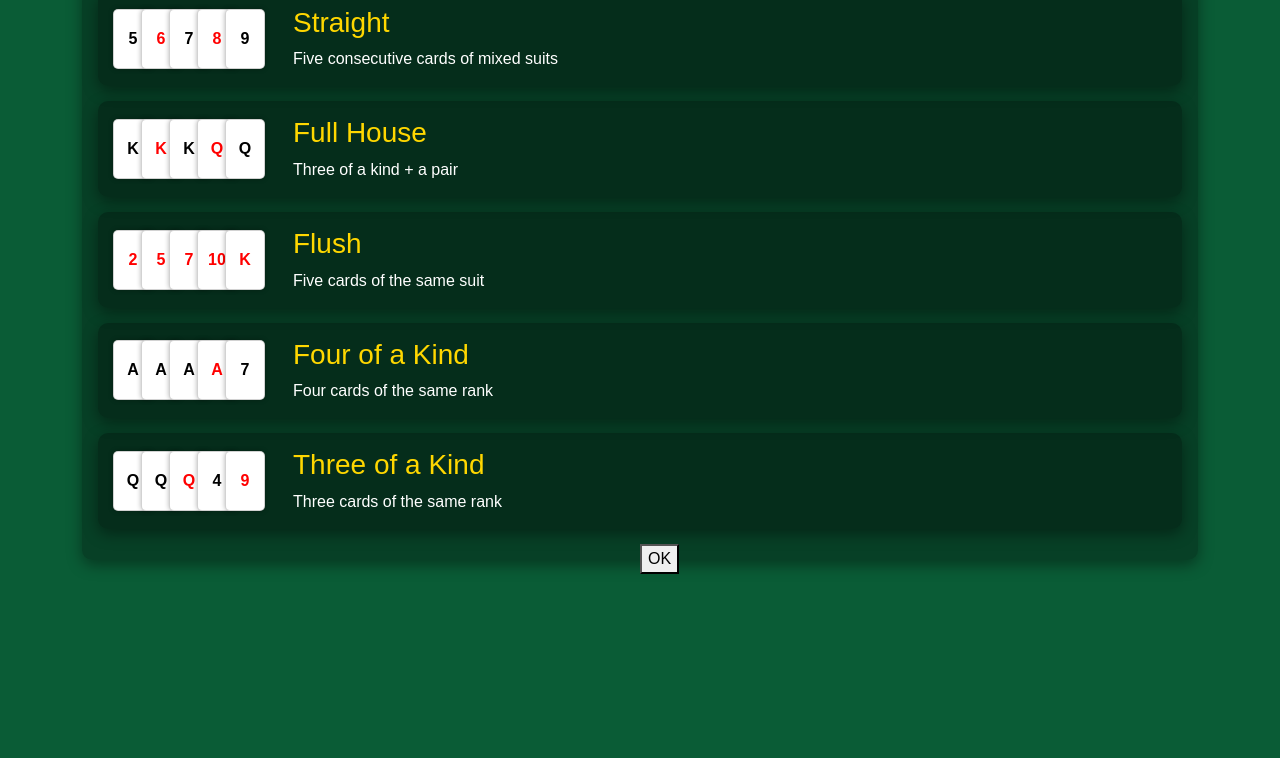
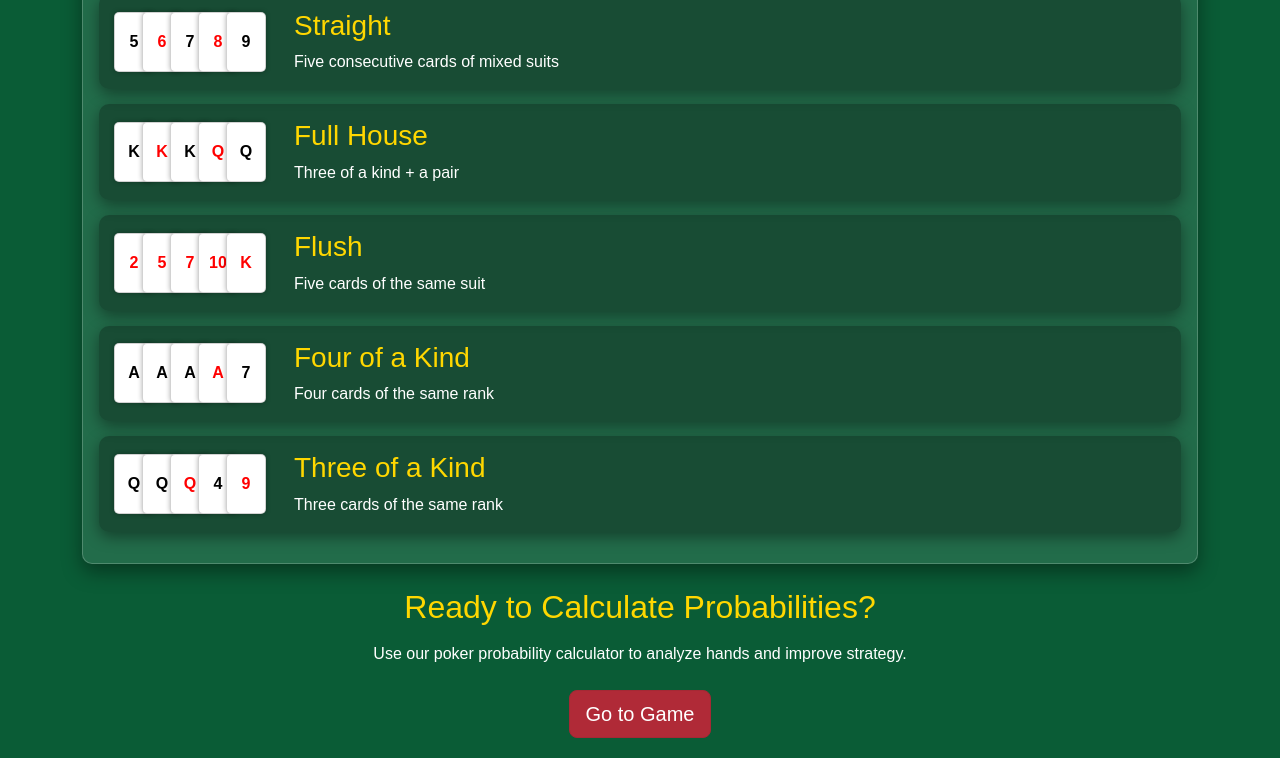
Before and after one commit to NikRomaniuk/Mathsketeers, a plain HTML site: page index.html in a window 1280 px wide. Shown: the part 346-1104 px from the top of the page. Before the commit the page ends 950 px from the top, so only its background shows below. Drawn offline with nearby package versions, Linux system fonts and the light colour scheme.

Commit message:
put a new button to go to the game

```diff
--- a/index.html
+++ b/index.html
@@ -23,12 +23,13 @@
             align-items: center;
         }
         .poker-box {
-            background: rgba(0, 0, 0, 0.3);
-            padding = 20px;
+            background: rgba(255, 255, 255, 0.1);
+            padding : 20px;
             align-items: center;
             margin-bottom: 15px;
             border-radius: 10px;
-            box-shadow: 0 5px 15px rgba(0, 0, 0, 0.4);
+            border: 1px solid rgba(255, 255, 255, 0.2);
+            box-shadow: 0 8px 20px rgba(0, 0, 0, 0.4);
         }
         .card {
             width: 40px;
@@ -69,6 +70,10 @@
             margin: 0;
             position: absolute;
             left: 50%;
+        }
+
+        h2 {
+            color: gold;
         }
     </style>
 </head>
@@ -161,7 +166,12 @@
                 <p>Three cards of the same rank</p>
             </div>
         </div>
-        <a href="poker.html"><button>OK</button></a>
+    </div>
+    <!--button for the probabilities-->
+    <div class="text-center">
+        <h2 class="mb-3 mt-10">Ready to Calculate Probabilities?</h2>
+        <p class="mb-4">Use our poker probability calculator to analyze hands and improve strategy.</p>
+        <a href="poker.html" class="btn btn-danger btn-lg active" role="button" aria-pressed="true">Go to Game</a>
     </div>
 </body>
 </html>
```
